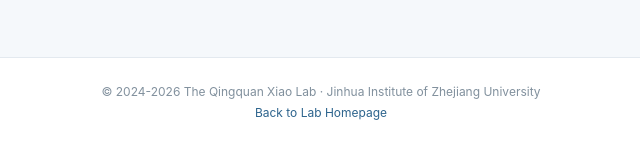
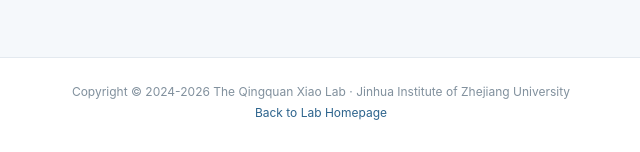
Before and after one commit to Phoenixiao/Qingquan-Xiao-Laboratory, a plain HTML site: page tools/random-sequence-zh.html in a window 1280 px wide. Shown: the part 897-1049 px from the top of the page, 319-959 px from the left. Drawn offline with Linux system fonts and the light colour scheme.

Commit message:
Update footer copyright format in HTML file

```diff
--- a/tools/random-sequence-zh.html
+++ b/tools/random-sequence-zh.html
@@ -64,7 +64,7 @@ footer{padding:24px 28px 32px;color:#81909d;text-align:center;font-size:12px;bac
 <div class="notice">Each nucleotide is selected independently with equal probability using the browser's Web Crypto random number generator. Generated sequences are random examples, not validated primers or guides.</div>
 
 </main>
-<footer>© 2024-<span id="year"></span> The Qingquan Xiao Lab · Jinhua Institute of Zhejiang University<br><a href="../index-zh.html">Back to Lab Homepage</a></footer>
+<footer>Copyright © 2024-<span id="year"></span> The Qingquan Xiao Lab · Jinhua Institute of Zhejiang University<br><a href="../index-zh.html">Back to Lab Homepage</a></footer>
 <script>document.getElementById('year').textContent=new Date().getFullYear();</script>
 <script>
 'use strict';
```
